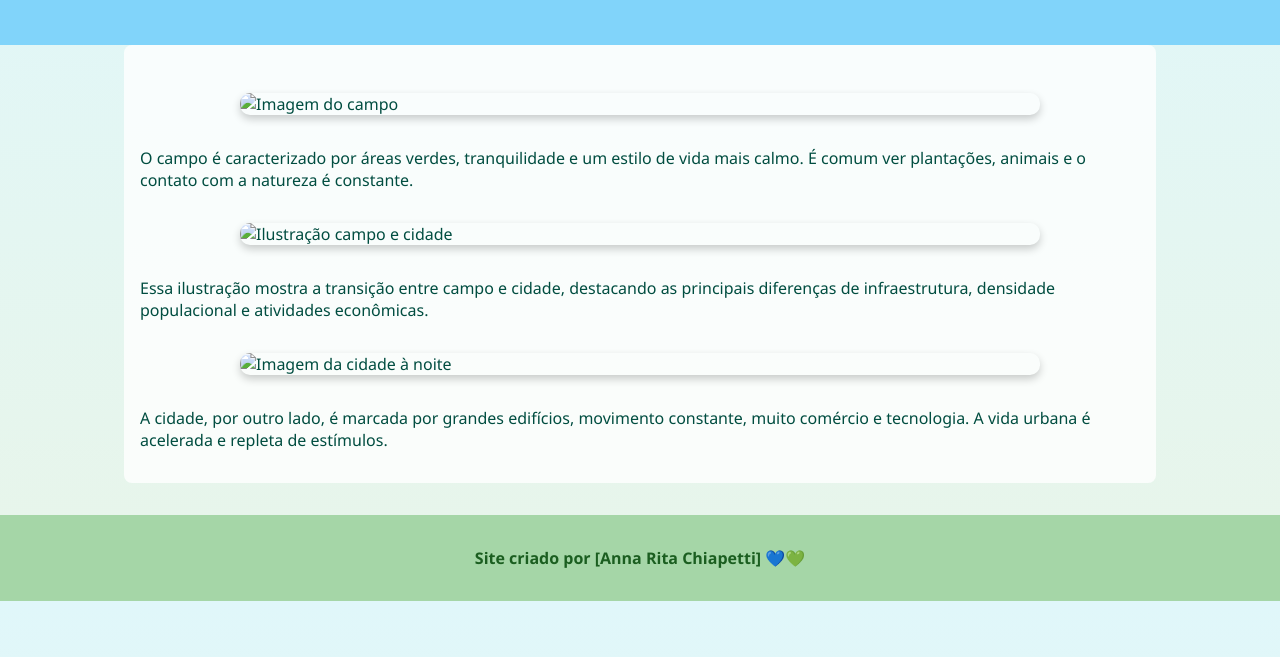
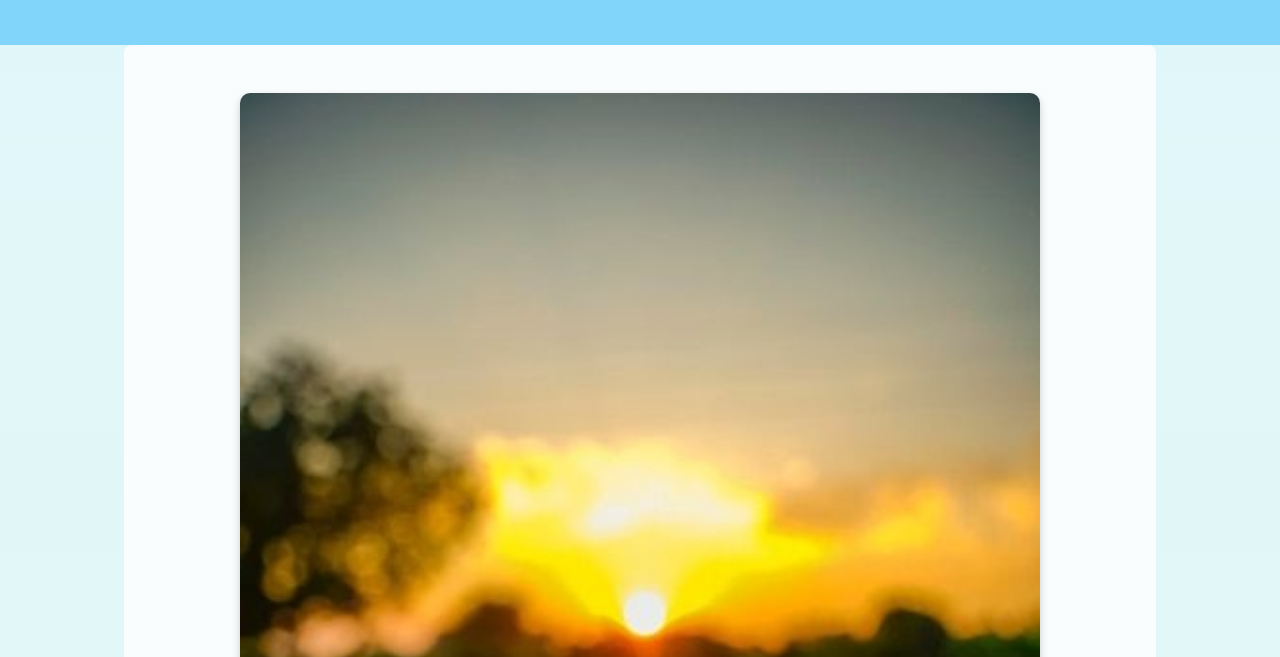
Before and after one commit to archienyyy/Agrinho2025, a plain HTML site: page index.html in a window 1280 px wide. Shown: the part 143-800 px from the top of the page. Drawn offline with Linux system fonts and the light colour scheme.

Commit message:
Update index.html

```diff
--- a/index.html
+++ b/index.html
@@ -53,13 +53,13 @@
   </header>
 
   <section>
-    <img src="IMG/campo.jpeg" alt="Imagem do campo">
+    <img src="campo.jpeg" alt="Imagem do campo">
     <p>O campo é caracterizado por áreas verdes, tranquilidade e um estilo de vida mais calmo. É comum ver plantações, animais e o contato com a natureza é constante.</p>
 
-    <img src="IMG/campo-cidade.jpeg" alt="Ilustração campo e cidade">
+    <img src="campo-cidade.jpeg" alt="Ilustração campo e cidade">
     <p>Essa ilustração mostra a transição entre campo e cidade, destacando as principais diferenças de infraestrutura, densidade populacional e atividades econômicas.</p>
 
-    <img src="IMG/cidade.jpeg" alt="Imagem da cidade à noite">
+    <img src="cidade.jpeg" alt="Imagem da cidade à noite">
     <p>A cidade, por outro lado, é marcada por grandes edifícios, movimento constante, muito comércio e tecnologia. A vida urbana é acelerada e repleta de estímulos.</p>
   </section>
 
```
